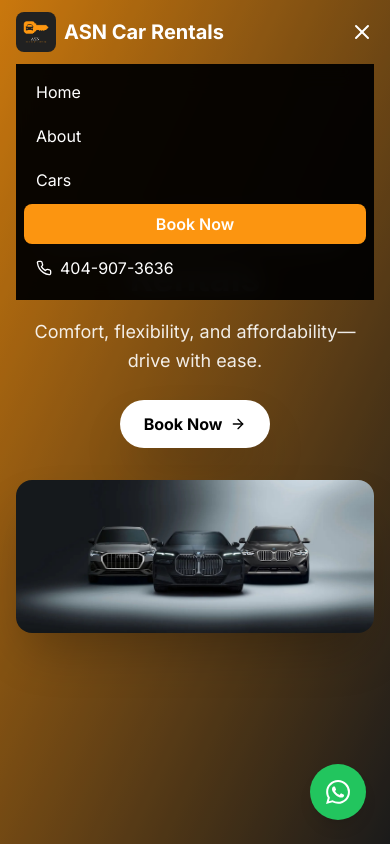
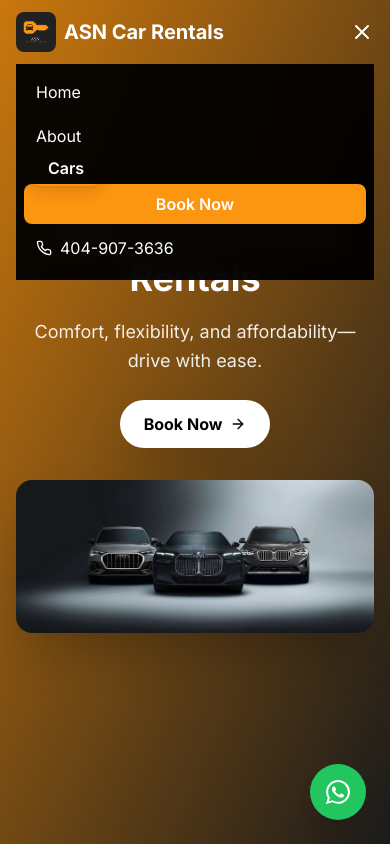
Before and after one commit to B-JCoder/ASN-Demo-Site, a Next.js app: page / in a window 390 px wide. Both pictures are taken after a click on the button 362 px from the left and 32 px from the top of the page. Shown: the top 844 px of the page. Built offline with nearby package versions, Linux system fonts and the light colour scheme.

Commit message:
mobile menu
car link set

```diff
--- a/components/navbar.tsx
+++ b/components/navbar.tsx
@@ -107,12 +107,12 @@ export default function Navbar() {
               >
                 About
               </button>
-              <button
-                onClick={() => scrollToSection("cars")}
-                className="block px-3 py-2 text-white hover:text-accent-orange hover:scale-105 transition-all duration-300 w-full text-left"
-              >
-                Cars
-              </button>
+                <Link
+              href="/cars"
+              className=" text-white px-6 py-2 rounded-full font-semibold hover:scale-105 transition-all duration-300 shadow-lg"
+            >
+              Cars
+            </Link>
               <Link
                 href="/booking"
                 className="block px-3 py-2 bg-accent-orange text-white rounded-lg font-semibold hover:scale-105 transition-all duration-300 text-center"
```
